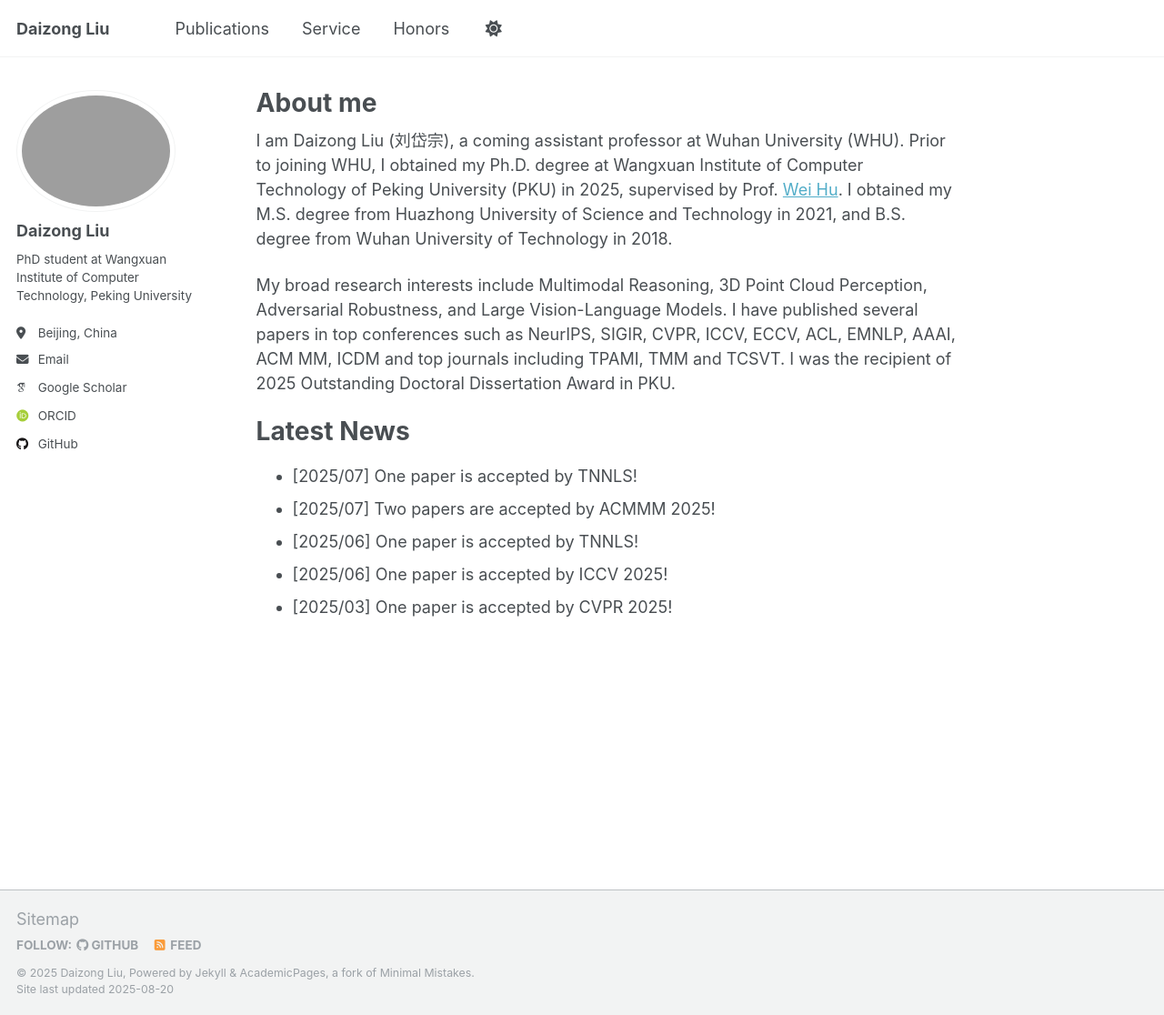
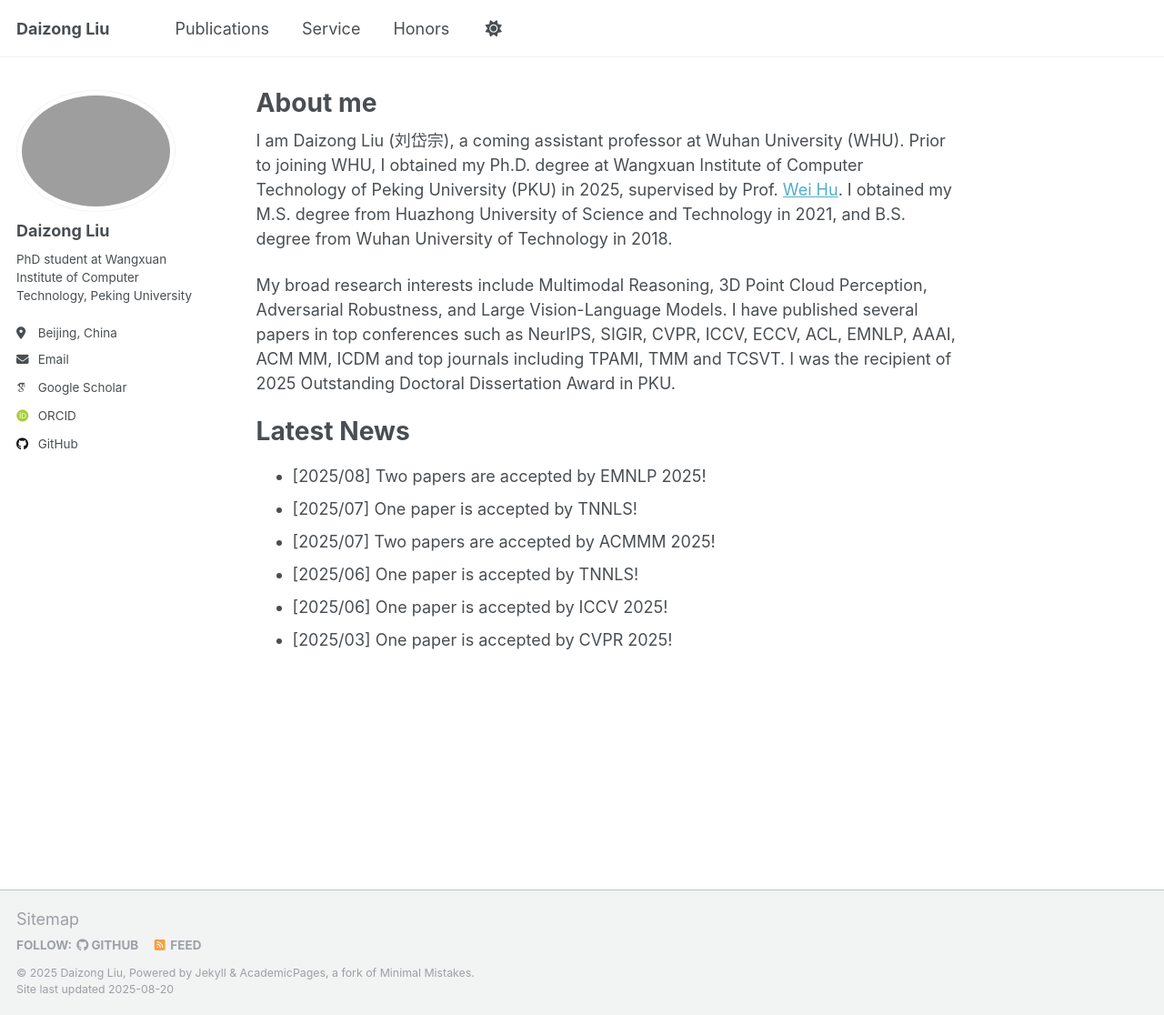
Before and after one commit to liudaizong/liudaizong.github.io, a Jekyll site: the page built from _pages/about.md, in a window 1280 px wide and 1116 px high. Shown: the whole window at 91% size. Built offline with Jekyll 4.4.1, drawn with Linux system fonts in a browser that asks for light colours; some web fonts are replaced.

Commit message:
Update about.md

```diff
--- a/_pages/about.md
+++ b/_pages/about.md
@@ -14,6 +14,7 @@ My broad research interests include Multimodal Reasoning, 3D Point Cloud Percept
 
 Latest News
 ======
+* [2025/08] Two papers are accepted by EMNLP 2025!
 * [2025/07] One paper is accepted by TNNLS!
 * [2025/07] Two papers are accepted by ACMMM 2025!
 * [2025/06] One paper is accepted by TNNLS!
```
